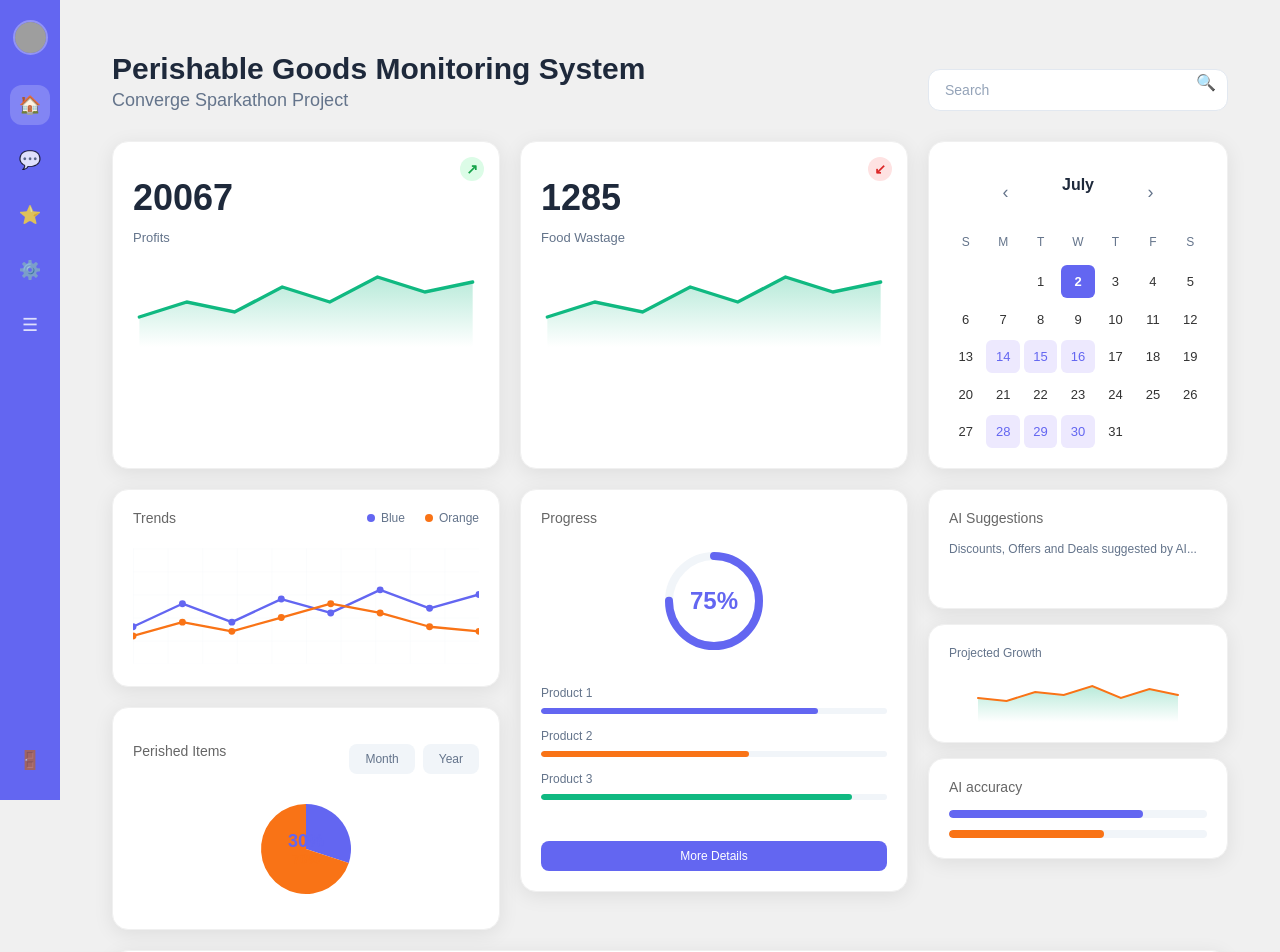
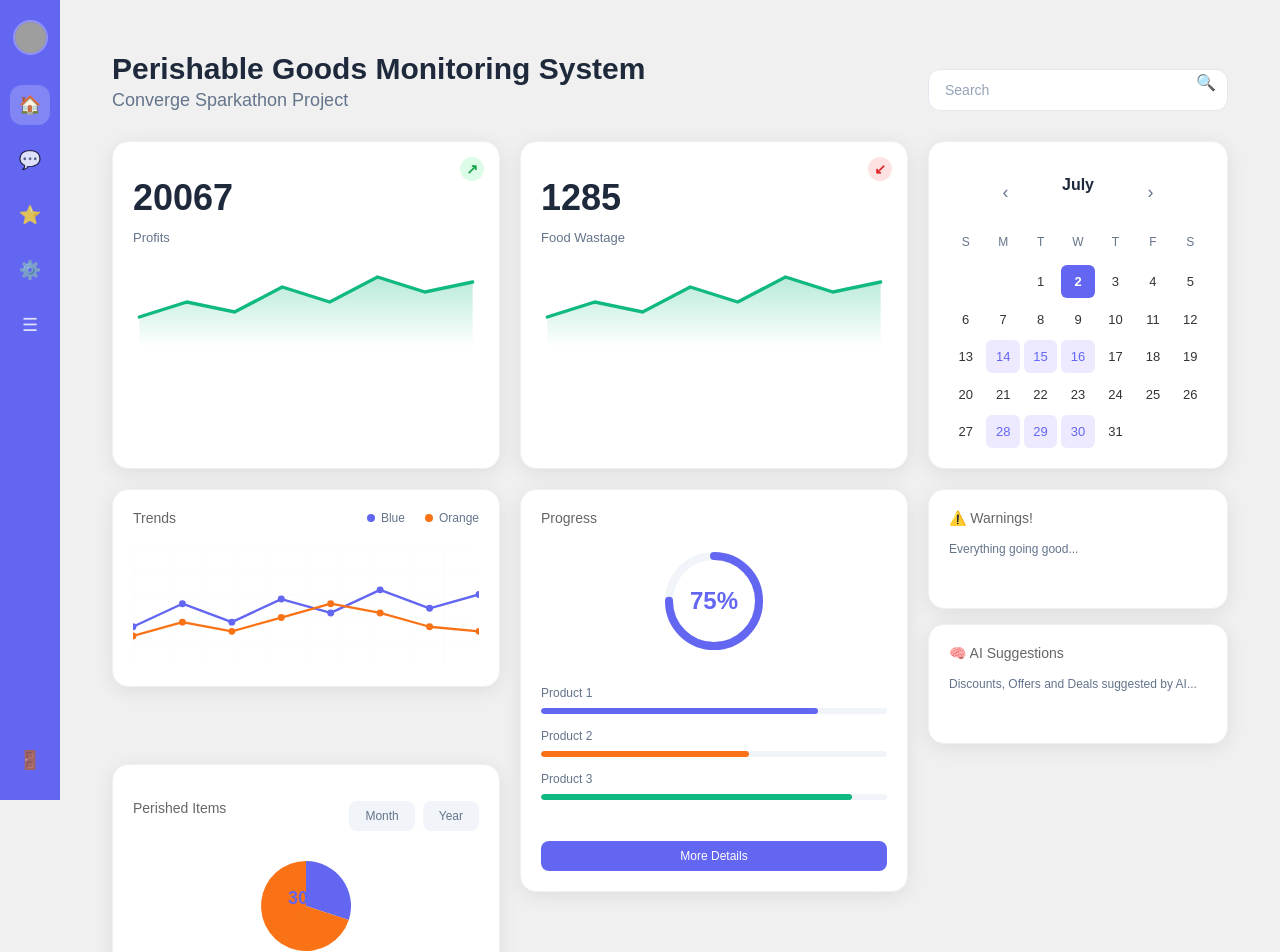
Before and after one commit to harshitparpe/Perishable-Goods-Monitoring, a React (Vite) app in the folder frontend/: page / in a window 1280 px wide. Shown: the top 952 px of the page. Built offline with nearby package versions, Linux system fonts and the light colour scheme; grey boxes are pictures that could not be loaded.

Commit message:
Create AI section

```diff
--- a/frontend/src/App.css
+++ b/frontend/src/App.css
@@ -130,7 +130,7 @@ body {
       "chart chart"
       "progress progress"
       "bars bars"
-      "small-charts small-charts";
+      "AI AI";
     grid-template-columns: 1fr 1fr;
   }
 }
--- a/frontend/src/App.jsx
+++ b/frontend/src/App.jsx
@@ -6,7 +6,7 @@ import Calendar from "./components/Calendar";
 import ProgressCard from "./components/ProgressCard";
 import LineChart from "./components/LineChart";
 import BarChart from "./components/BarChart";
-import SmallCharts from "./components/SmallCharts";
+import AIsection from "./components/AIsection";
 import PieChart from "./components/PieChart";
 import "./App.css";
 
@@ -66,9 +66,9 @@ function App() {
             <BarChart />
           </div>
 
-          {/* Small Charts */}
-          <div className="small-charts-area">
-            <SmallCharts />
+          {/* AI Section */}
+          <div className="AI-area">
+            <AIsection />
           </div>
 
           {/* Pie Chart */}
--- /dev/null
+++ b/frontend/src/components/AIsection.jsx
@@ -0,0 +1,32 @@
+import React from "react";
+import "./AIsection.css";
+
+const AIsection = () => {
+  return (
+    <div className="small-charts-container">
+      {/* Warnings Section */}
+      <div className="comments-card card">
+        <div className="card-header">
+          <h3 className="card-title">⚠️ Warnings!</h3>
+        </div>
+        <div className="comments-content">
+          <p className="comments-text">Everything going good...</p>
+        </div>
+      </div>
+
+      {/* Discount/Offer Suggestions */}
+      <div className="comments-card card">
+        <div className="card-header">
+          <h3 className="card-title">🧠 AI Suggestions</h3>
+        </div>
+        <div className="comments-content">
+          <p className="comments-text">
+            Discounts, Offers and Deals suggested by AI...
+          </p>
+        </div>
+      </div>
+    </div>
+  );
+};
+
+export default AIsection;
--- a/frontend/src/components/SmallCharts.jsx
+++ /dev/null
@@ -1,142 +0,0 @@
-import React from "react";
-import "./SmallCharts.css";
-
-const SmallCharts = () => {
-  // Sample data for small charts
-  // const chartData1 = [
-  //   { x: 0, y: 30 },
-  //   { x: 1, y: 45 },
-  //   { x: 2, y: 35 },
-  //   { x: 3, y: 60 },
-  //   { x: 4, y: 45 },
-  //   { x: 5, y: 70 },
-  //   { x: 6, y: 55 },
-  //   { x: 7, y: 65 },
-  // ];
-
-  const chartData2 = [
-    { x: 0, y: 40 },
-    { x: 1, y: 35 },
-    { x: 2, y: 50 },
-    { x: 3, y: 45 },
-    { x: 4, y: 60 },
-    { x: 5, y: 40 },
-    { x: 6, y: 55 },
-    { x: 7, y: 45 },
-  ];
-
-  const createPath = (points, height = 60) => {
-    return points
-      .map((point, index) => {
-        const x = (point.x / 7) * 200;
-        const y = height - (point.y / 100) * height;
-        return `${index === 0 ? "M" : "L"} ${x} ${y}`;
-      })
-      .join(" ");
-  };
-
-  const createAreaPath = (points, height = 60) => {
-    const linePath = createPath(points, height);
-    const lastPoint = points[points.length - 1];
-    const firstPoint = points[0];
-    return `${linePath} L ${(lastPoint.x / 7) * 200} ${height} L ${
-      (firstPoint.x / 7) * 200
-    } ${height} Z`;
-  };
-
-  return (
-    <div className="small-charts-container">
-      {/* Comments Section */}
-      <div className="comments-card card">
-        <div className="card-header">
-          <h3 className="card-title">AI Suggestions</h3>
-        </div>
-        <div className="comments-content">
-          <p className="comments-text">
-            Discounts, Offers and Deals suggested by AI...
-          </p>
-          {/* <div className="mini-chart">
-            <svg width="100%" height="60" viewBox="0 0 200 60">
-              <defs>
-                <linearGradient
-                  id="blueGradient"
-                  x1="0%"
-                  y1="0%"
-                  x2="0%"
-                  y2="100%"
-                >
-                  <stop offset="0%" stopColor="#6366f1" stopOpacity="0.3" />
-                  <stop offset="100%" stopColor="#6366f1" stopOpacity="0" />
-                </linearGradient>
-              </defs>
-              <path d={createAreaPath(chartData1)} fill="url(#blueGradient)" />
-              <path
-                d={createPath(chartData1)}
-                fill="none"
-                stroke="#6366f1"
-                strokeWidth="2"
-                strokeLinecap="round"
-              />
-            </svg>
-          </div> */}
-        </div>
-      </div>
-
-      {/* Second Chart */}
-      <div className="small-chart-card card">
-        <p className="comments-text">Projected Growth</p>
-        <div className="mini-chart">
-          <svg width="100%" height="60" viewBox="0 0 200 60">
-            <defs>
-              <linearGradient
-                id="orangeGradient"
-                x1="0%"
-                y1="0%"
-                x2="0%"
-                y2="100%"
-              >
-                <stop offset="0%" stopColor="#f97316" stopOpacity="0.3" />
-                <stop offset="100%" stopColor="#f97316" stopOpacity="0" />
-              </linearGradient>
-            </defs>
-            <path d={createAreaPath(chartData2)} fill="url(#orangeGradient)" />
-            <path
-              d={createPath(chartData2)}
-              fill="none"
-              stroke="#f97316"
-              strokeWidth="2"
-              strokeLinecap="round"
-            />
-          </svg>
-        </div>
-      </div>
-
-      {/* Progress Bars */}
-      <div className="progress-bars-card card">
-        <div className="card-header">
-          <h3 className="card-title">AI accuracy</h3>
-        </div>
-        <div className="progress-bars">
-          <div className="progress-item">
-            <div className="progress-bar-container">
-              <div
-                className="progress-bar"
-                style={{ width: "75%", background: "#6366f1" }}
-              ></div>
-            </div>
-          </div>
-          <div className="progress-item">
-            <div className="progress-bar-container">
-              <div
-                className="progress-bar"
-                style={{ width: "60%", background: "#f97316" }}
-              ></div>
-            </div>
-          </div>
-        </div>
-      </div>
-    </div>
-  );
-};
-
-export default SmallCharts;
--- a/frontend/src/components/StatsCard.jsx
+++ b/frontend/src/components/StatsCard.jsx
@@ -1,6 +1,6 @@
 import React from "react";
 import "./StatsCard.css";
-import "./SmallCharts.css";
+import "./AIsection.css";
 
 // Sample data for small charts
 const chartData1 = [
```
Also changed, not shown: frontend/src/components/AIsection.css (renamed from frontend/src/components/SmallCharts.css).
